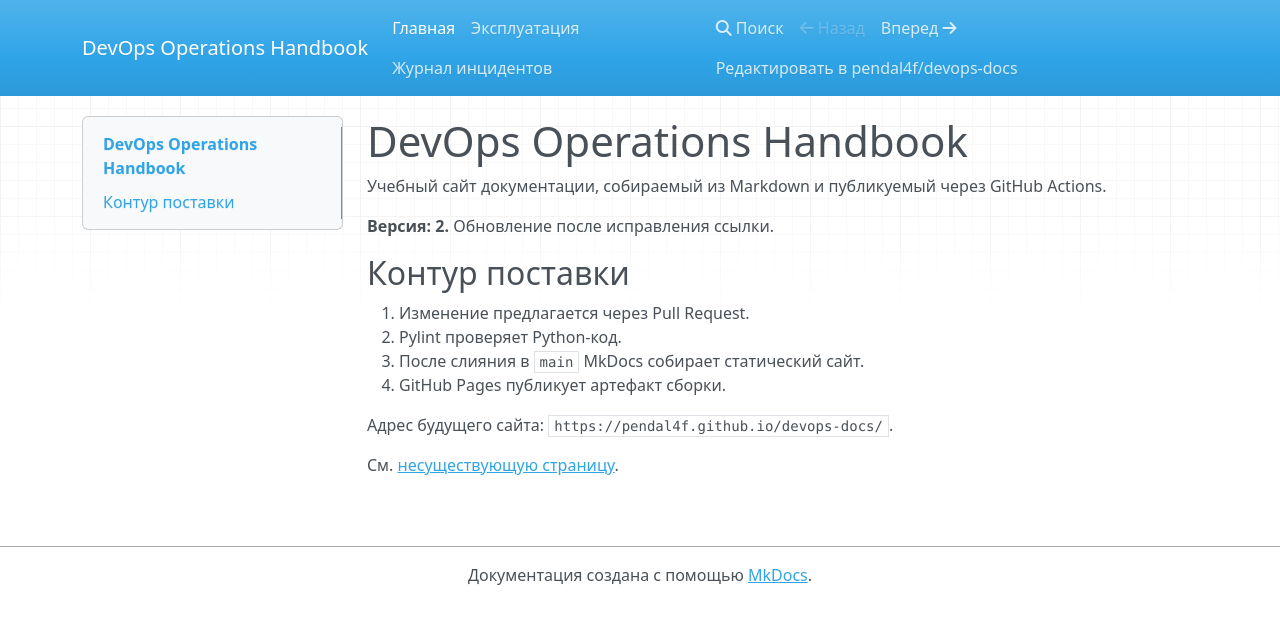
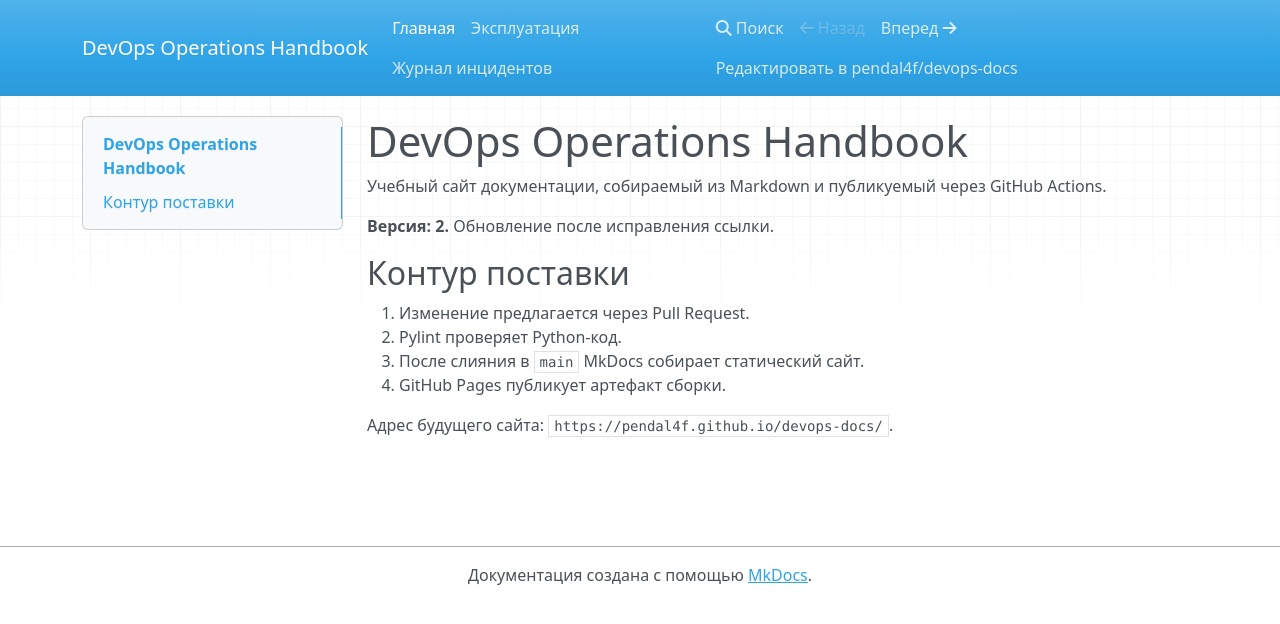
Before and after one commit to pendal4f/devops-docs, an MkDocs documentation site: the page built from docs/index.md, in a window 1280 px wide. Shown: the top 624 px of the page. Built offline with MkDocs 1.6.1, drawn with Linux system fonts in a browser that asks for light colours; nearby versions of some CDN libraries.

Commit message:
docs: remove link to missing page

```diff
--- a/docs/index.md
+++ b/docs/index.md
@@ -12,5 +12,3 @@
 4. GitHub Pages публикует артефакт сборки.
 
 Адрес будущего сайта: `https://pendal4f.github.io/devops-docs/`.
-
-См. [несуществующую страницу](missing-page.md).
```
